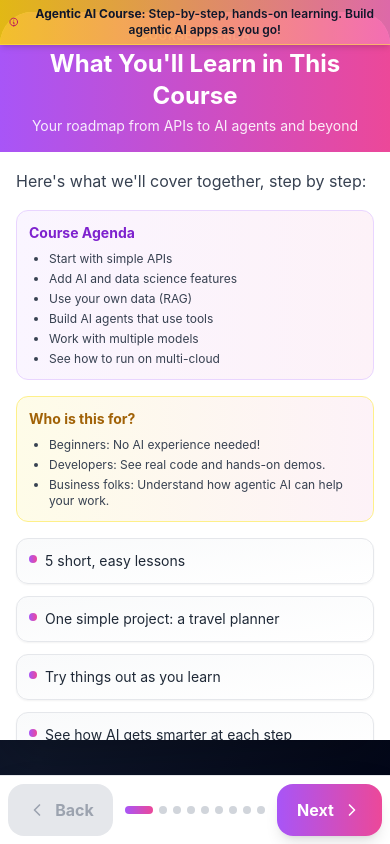
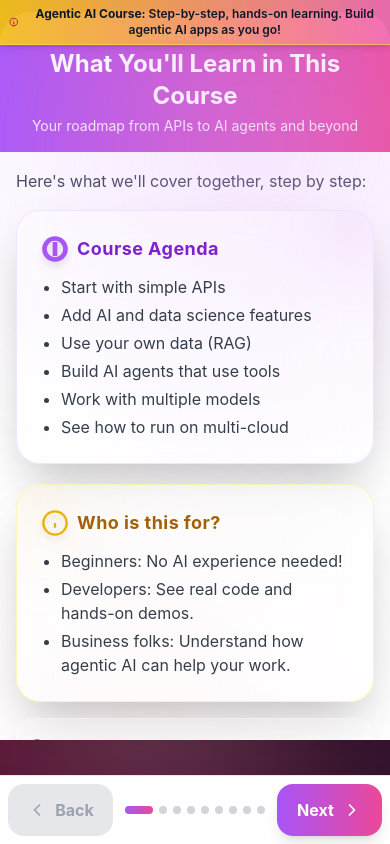
Before and after one commit to vjeai09/agenticai-demo, a React (Vite) app in the folder agentic-demo-frontend/: page / in a window 390 px wide. Shown: the top 844 px of the page. Built offline with nearby package versions, Linux system fonts and the light colour scheme.

Commit message:
feat: full visual upgrade for first page with animated glassmorphism, icons, and modern effects

```diff
--- a/agentic-demo-frontend/src/components/AgenticJourney.jsx
+++ b/agentic-demo-frontend/src/components/AgenticJourney.jsx
@@ -829,7 +829,12 @@ Memory stored for future trips:
   };
 
   return (
-    <div className="min-h-screen bg-gradient-to-br from-slate-950 via-slate-900 to-slate-950 md:p-8">
+    <div className="relative min-h-screen md:p-8 overflow-x-hidden">
+      {/* Animated Gradient Background */}
+      <div className="absolute inset-0 -z-10 animate-gradient bg-[radial-gradient(ellipse_at_top_left,_var(--tw-gradient-stops))] from-purple-900 via-pink-900/80 to-slate-900 opacity-90" />
+      {/* Floating Shapes */}
+      <div className="pointer-events-none absolute -top-24 left-1/2 -translate-x-1/2 z-0 w-[600px] h-[600px] opacity-30 blur-2xl animate-float-slow" style={{background: 'radial-gradient(circle at 60% 40%, #e0aaff 0%, transparent 70%)'}} />
+      <div className="pointer-events-none absolute bottom-0 right-0 z-0 w-[400px] h-[400px] opacity-20 blur-2xl animate-float" style={{background: 'radial-gradient(circle at 40% 60%, #ffd6e0 0%, transparent 70%)'}} />
       {/* Fixed Educational Banner for Mobile */}
       <div className="fixed top-0 left-0 right-0 z-[60] w-full">
         <div className="bg-gradient-to-r from-yellow-400/90 to-pink-400/90 text-slate-900 font-semibold text-center py-1.5 px-2 shadow-md border-b border-yellow-300/60">
@@ -844,10 +849,10 @@ Memory stored for future trips:
 
       {/* Desktop Header */}
       <div className="hidden md:block max-w-6xl mx-auto mb-8">
-        <h1 className="text-4xl lg:text-5xl font-bold text-white mb-2 text-center">
+        <h1 className="text-4xl lg:text-5xl font-bold text-white mb-2 text-center drop-shadow-[0_2px_24px_rgba(168,85,247,0.45)] animate-fade-in">
           The Agentic AI Journey
         </h1>
-        <p className="text-purple-200 text-center text-lg">
+        <p className="text-purple-200 text-center text-lg animate-fade-in delay-150">
           Interactive Learning Experience
         </p>
       </div>
@@ -1063,61 +1068,91 @@ const SlideContent = ({ content, color, setActiveTab, mobile = false }) => {
   }, [content.description, mobile, content.type]);
 
   if (content.type === 'intro') {
+    // Glassmorphism and geometric arrangement for first slide (Course Agenda)
+    const isFirstSlide = content.agenda && content.audience;
     return (
-      <div className="space-y-4 sm:space-y-6">
-        <p className={`text-base leading-relaxed ${mobile ? 'text-gray-700' : 'text-white/90 md:text-lg'}`}>
+      <div className="space-y-4 sm:space-y-6 w-full">
+        <p className={`text-base leading-relaxed ${mobile ? 'text-gray-700' : 'text-white/90 md:text-lg'} animate-fade-in`}>
           {typed}
           {mobile && typed.length < content.description.length && <span className="animate-pulse">|</span>}
         </p>
-        {content.agenda && (
-          <div className="bg-gradient-to-r from-purple-50 to-pink-50 border border-purple-200 rounded-xl p-3 md:p-4 mb-2">
-            <h3 className="font-bold text-purple-700 mb-2 text-sm md:text-base">Course Agenda</h3>
-            <ul className="list-disc pl-5 text-xs md:text-base text-gray-700 space-y-1">
+        {isFirstSlide ? (
+          <div className="w-full grid grid-cols-1 md:grid-cols-2 gap-5 md:gap-8 mt-4 md:mt-8">
+            {/* Agenda Card */}
+            <motion.div
+              initial={{ opacity: 0, y: 40 }}
+              animate={{ opacity: 1, y: 0 }}
+              transition={{ duration: 0.7, delay: 0.1 }}
+              className="relative backdrop-blur-2xl bg-white/30 border border-purple-200/60 shadow-2xl rounded-3xl p-6 md:p-10 flex flex-col items-start glass-card transition-all hover:scale-[1.035] hover:shadow-[0_8px_48px_rgba(168,85,247,0.18)] group overflow-hidden"
+            >
+              <div className="absolute -top-6 -right-6 w-20 h-20 bg-gradient-to-br from-purple-400/30 to-pink-300/20 rounded-full blur-2xl z-0 animate-float" />
+              <div className="relative z-10 flex items-center gap-2 mb-3">
+                <svg className="w-7 h-7 text-purple-500 drop-shadow-lg" fill="none" stroke="currentColor" strokeWidth="2" viewBox="0 0 24 24"><path d="M12 2C6.48 2 2 6.48 2 12s4.48 10 10 10 10-4.48 10-10S17.52 2 12 2zm0 18c-4.41 0-8-3.59-8-8s3.59-8 8-8 8 3.59 8 8-3.59 8-8 8zm-1-13h2v6h-2zm0 8h2v2h-2z" /></svg>
+                <h3 className="font-bold text-purple-700 text-lg md:text-xl tracking-wide">Course Agenda</h3>
+              </div>
+              <ul className="list-disc pl-5 text-base md:text-lg text-gray-800/90 space-y-1 relative z-10">
                 {content.agenda.map((item, idx) => (
                   <li key={idx}>{item}</li>
                 ))}
               </ul>
+            </motion.div>
+            {/* Audience Card */}
+            <motion.div
+              initial={{ opacity: 0, y: 40 }}
+              animate={{ opacity: 1, y: 0 }}
+              transition={{ duration: 0.7, delay: 0.25 }}
+              className="relative backdrop-blur-2xl bg-white/30 border border-yellow-200/60 shadow-2xl rounded-3xl p-6 md:p-10 flex flex-col items-start glass-card transition-all hover:scale-[1.035] hover:shadow-[0_8px_48px_rgba(251,191,36,0.14)] group overflow-hidden"
+            >
+              <div className="absolute -top-6 -left-6 w-20 h-20 bg-gradient-to-br from-yellow-300/30 to-pink-200/20 rounded-full blur-2xl z-0 animate-float" />
+              <div className="relative z-10 flex items-center gap-2 mb-3">
+                <svg className="w-7 h-7 text-yellow-500 drop-shadow-lg" fill="none" stroke="currentColor" strokeWidth="2" viewBox="0 0 24 24"><circle cx="12" cy="12" r="10" /><path d="M12 16v-4M12 8h.01" /></svg>
+                <h3 className="font-bold text-yellow-700 text-lg md:text-xl tracking-wide">Who is this for?</h3>
               </div>
-        )}
-        {content.audience && (
-          <div className="bg-gradient-to-r from-yellow-50 to-pink-50 border border-yellow-200 rounded-xl p-3 md:p-4 mb-2">
-            <h3 className="font-bold text-yellow-700 mb-2 text-sm md:text-base">Who is this for?</h3>
-            <ul className="list-disc pl-5 text-xs md:text-base text-gray-700 space-y-1">
+              <ul className="list-disc pl-5 text-base md:text-lg text-gray-800/90 space-y-1 relative z-10">
                 {content.audience.map((item, idx) => (
                   <li key={idx}>{item}</li>
                 ))}
               </ul>
+            </motion.div>
           </div>
-        )}
+        ) : null}
+        {/* Key Points as geometric glassmorphic cards */}
+        <div className="w-full grid grid-cols-1 sm:grid-cols-2 gap-3 sm:gap-4 mt-4 sm:mt-6 md:mt-8">
+          {content.keyPoints.map((point, index) => (
+            <motion.div
+              key={index}
+              initial={{ opacity: 0, y: 30 }}
+              animate={{ opacity: 1, y: 0 }}
+              transition={{ delay: 0.4 + index * 0.08, duration: 0.6 }}
+              className="flex items-start gap-2 sm:gap-3 backdrop-blur-xl bg-white/25 border border-white/30 shadow-lg p-4 sm:p-5 rounded-2xl glass-card hover:scale-105 transition-transform"
+            >
+              <div className={`mt-1 w-2 h-2 flex-shrink-0 rounded-full bg-gradient-to-r ${color}`} />
+              <span className="text-gray-900 text-base sm:text-lg font-medium">{point}</span>
+            </motion.div>
+          ))}
+        </div>
+        {/* Use case card if present */}
         {content.useCase && (
-          <div className={`${mobileStyles.highlight} p-4 md:p-6 rounded-2xl border ${mobile ? 'shadow-md' : ''}`}>
-            <h3 className={`text-lg md:text-xl font-bold ${mobileStyles.heading} mb-2 flex items-center gap-2`}>
+          <motion.div
+            initial={{ opacity: 0, y: 40 }}
+            animate={{ opacity: 1, y: 0 }}
+            transition={{ duration: 0.7, delay: 0.6 }}
+            className="backdrop-blur-2xl bg-white/30 border border-pink-200/60 shadow-2xl rounded-3xl p-6 md:p-10 flex flex-col items-start glass-card mt-4 transition-all overflow-hidden relative"
+          >
+            <div className="absolute -bottom-6 right-0 w-24 h-24 bg-gradient-to-br from-pink-300/30 to-purple-200/20 rounded-full blur-2xl z-0 animate-float" />
+            <h3 className="text-xl md:text-2xl font-bold text-pink-700 mb-2 flex items-center gap-2 relative z-10">
               {content.useCase.title}
             </h3>
-            <p className={`${mobile ? 'text-gray-600' : 'text-white/80'} text-sm md:text-base mb-3`}>
+            <p className="text-gray-700 text-base md:text-lg mb-3 relative z-10">
               {content.useCase.description}
             </p>
-            <div className={`${mobile ? 'bg-white' : 'bg-white/10'} p-3 md:p-4 rounded-xl border ${mobile ? 'border-gray-200 shadow-sm' : 'border-white/20'}`}>
-              <p className={`${mobile ? 'text-purple-700' : 'text-yellow-300'} font-semibold text-sm md:text-base`}>
+            <div className="bg-white/40 p-3 md:p-4 rounded-xl border border-pink-200/40 shadow-sm relative z-10">
+              <p className="text-pink-700 font-semibold text-base md:text-lg">
                 {content.useCase.scenario}
               </p>
             </div>
-          </div>
+          </motion.div>
         )}
-        <div className="grid grid-cols-1 sm:grid-cols-2 gap-3 sm:gap-4 mt-4 sm:mt-6 md:mt-8">
-          {content.keyPoints.map((point, index) => (
-            <motion.div
-              key={index}
-              initial={{ opacity: 0, y: 20 }}
-              animate={{ opacity: 1, y: 0 }}
-              transition={{ delay: index * 0.1 }}
-              className={`flex items-start gap-2 sm:gap-3 ${mobileStyles.card} p-3 sm:p-4 rounded-xl ${mobile ? 'shadow-sm' : ''}`}
-            >
-              <div className={`mt-1 w-2 h-2 flex-shrink-0 rounded-full bg-gradient-to-r ${color}`} />
-              <span className={`${mobileStyles.text} text-sm sm:text-base`}>{point}</span>
-            </motion.div>
-          ))}
-        </div>
       </div>
     );
   }
```
Lines whose indentation alone changed are shown as unchanged.
